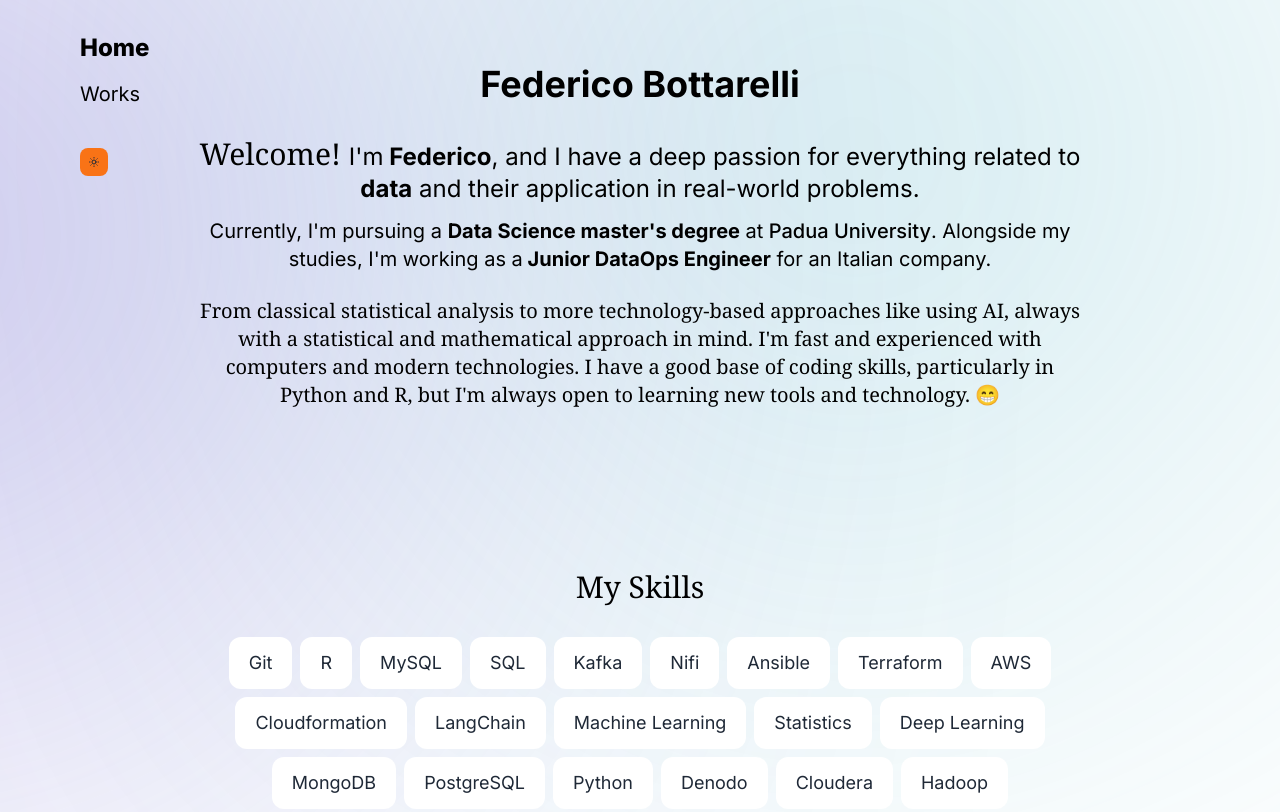
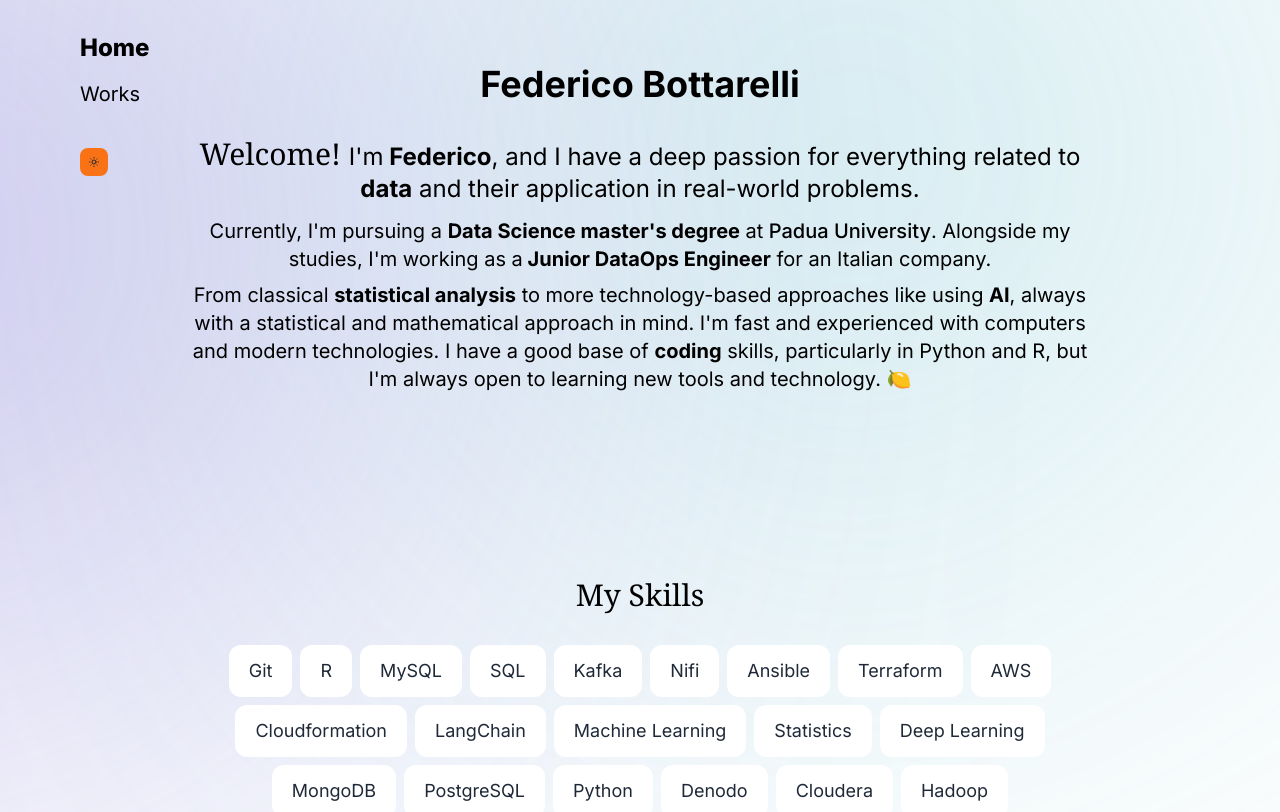
Before and after one commit to fbottarelli/personal-portfolio, a Next.js app: page / in a window 1280 px wide. Shown: the top 812 px of the page. Built offline with nearby package versions, Linux system fonts and the light colour scheme.

Commit message:
font resized in the intro.tsx

```diff
--- a/src/components/intro.tsx
+++ b/src/components/intro.tsx
@@ -28,10 +28,10 @@ export default function About() {
                 Currently, I&apos;m pursuing a <span className="font-bold"> Data Science master&apos;s degree</span> at
                 <span className="font-medium"> Padua University</span>. Alongside my studies, I&apos;m working as a
                 <span className="font-bold"> Junior DataOps Engineer</span> for an Italian company.
-            </p>
+                <p className='mt-2'>
+                    From classical <strong>statistical analysis</strong> to more technology-based approaches like using <strong>AI</strong>, always with a statistical and mathematical approach in mind. I&apos;m fast and experienced with computers and modern technologies. I have a good base of <strong>coding</strong> skills, particularly in Python and R, but I&apos;m always open to learning new tools and technology.  🍋
+                </p>
 
-            <p className="font-serif text-xl">
-                From classical statistical analysis to more technology-based approaches like using AI, always with a statistical and mathematical approach in mind. I&apos;m fast and experienced with computers and modern technologies. I have a good base of coding skills, particularly in Python and R, but I&apos;m always open to learning new tools and technology. 😁
             </p>
         </motion.section>
     );
```
